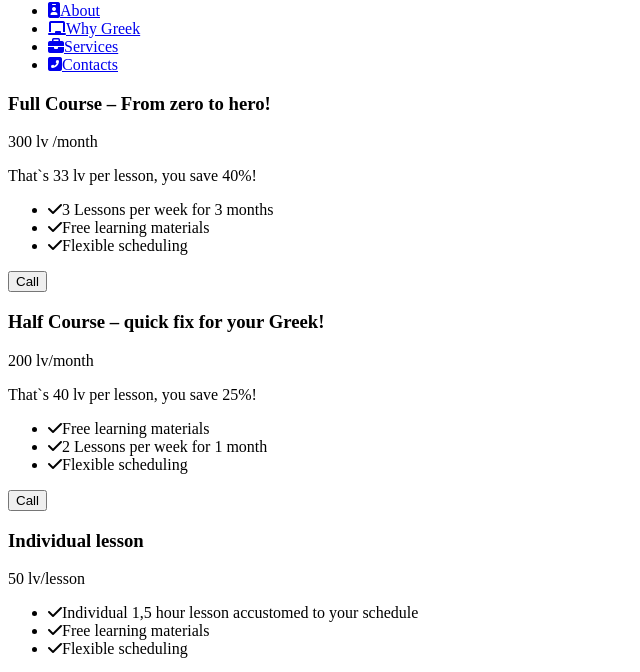
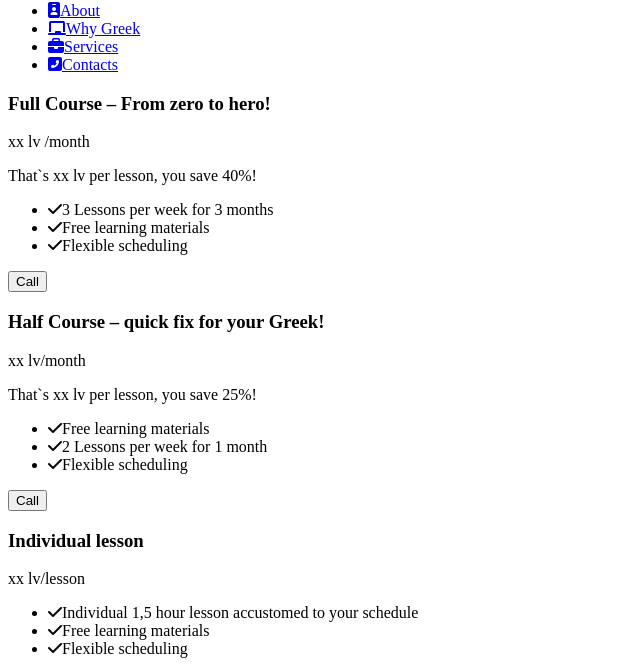
Before and after one commit to akangelov/Easy-Greek-Sofia, a Jekyll site: the page built from services.html, in a window 1280 px wide. Shown: the part 328-1000 px from the top of the page, without its empty margins (0-640 px from the left). Built offline with Jekyll 4.4.1, drawn with Linux system fonts in a browser that asks for light colours; nearby versions of some CDN libraries.

Commit message:
Update services.html

```diff
--- a/services.html
+++ b/services.html
@@ -10,8 +10,8 @@ layout: default
 
             <div class="price-plan">
                 <h3>Full Course – From zero to hero!</h3>
-                <p class="full"><span class="price">300 lv</span> /month</p>
-                <p>That`s 33 lv per lesson, you save 40%!</p>
+                <p class="full"><span class="price">xx lv</span> /month</p>
+                <p>That`s xx lv per lesson, you save 40%!</p>
             </div>
 
             <div class="list">
@@ -30,8 +30,8 @@ layout: default
 
             <div class="price-plan">
                 <h3>Half Course – quick fix for your Greek!</h3>
-                <p class="mid"><span class="price">200 lv</span>/month</p>
-                <p>That`s 40 lv per lesson, you save 25%!</p>
+                <p class="mid"><span class="price">xx lv</span>/month</p>
+                <p>That`s xx lv per lesson, you save 25%!</p>
             </div>
 
             <div class="list">
@@ -50,7 +50,7 @@ layout: default
 
             <div class="price-plan">
                 <h3>Individual lesson</h3>
-                <p class="ind"><span class="price">50 lv</span>/lesson</p>
+                <p class="ind"><span class="price">xx lv</span>/lesson</p>
             </div>
 
             <div class="list">
```
